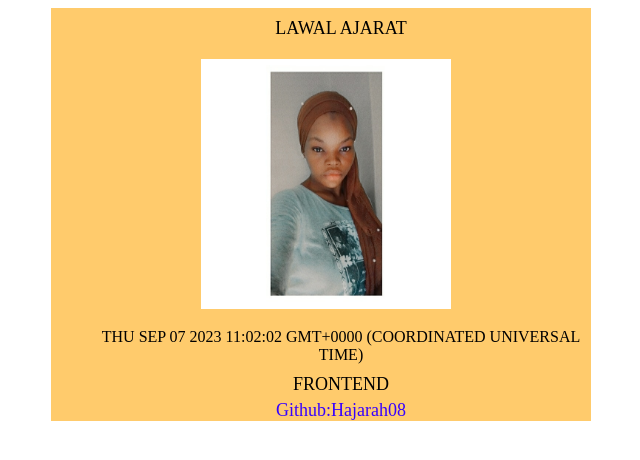
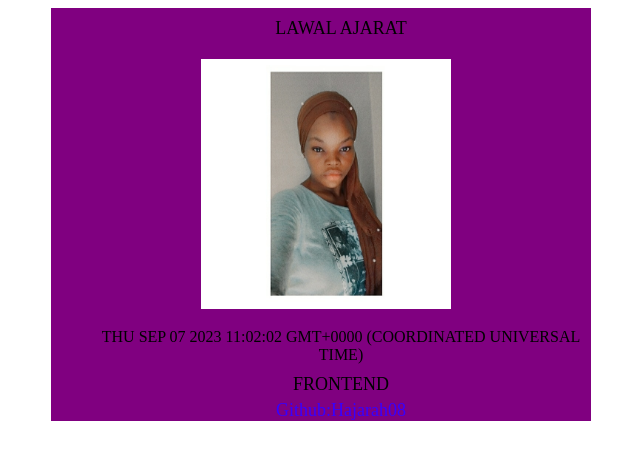
Before and after one commit to Hajarah08/lawalajarat, a plain HTML site: page index.html in a window 1280 px wide. Shown: the whole page, without its empty margins (319-959 px from the left). Drawn offline with Linux system fonts and the light colour scheme.

Commit message:
Update style.css

```diff
--- a/src/style.css
+++ b/src/style.css
@@ -6,7 +6,7 @@ body{
 .container{
     max-width: 500px;
     margin: 0 auto;
-    background-color:rgba(255, 166, 0, 0.575) ;
+    background-color:purple ;
 }
 li{
     list-style: none;
```
